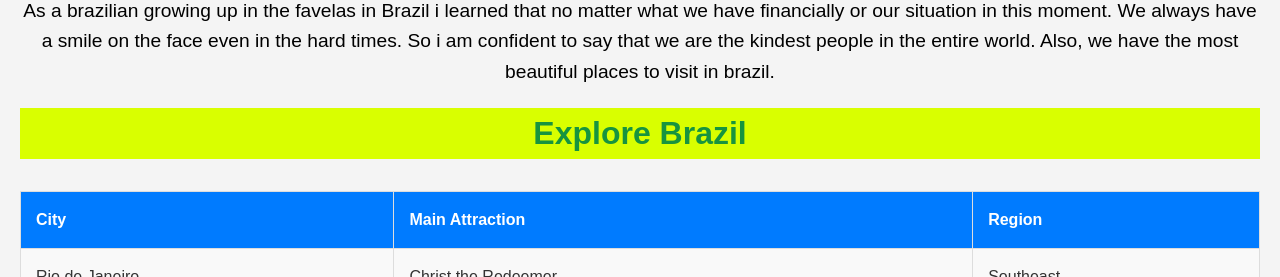
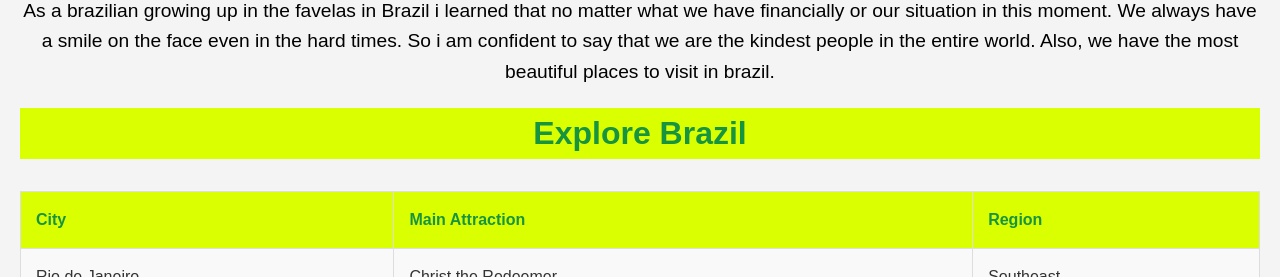
Before and after one commit to jhonjhon21/im, a plain HTML site: page index.html in a window 1280 px wide. Shown: the part 675-952 px from the top of the page. Drawn offline with Linux system fonts and the light colour scheme.

Commit message:
Update style.css

```diff
--- a/style.css
+++ b/style.css
@@ -263,8 +263,8 @@ img {
   }
 
   th {
-    background-color: #007BFF;
-    color: white;
+    background-color:#d9ff00;
+    color:#17943f;
   }
 
   td {
```
